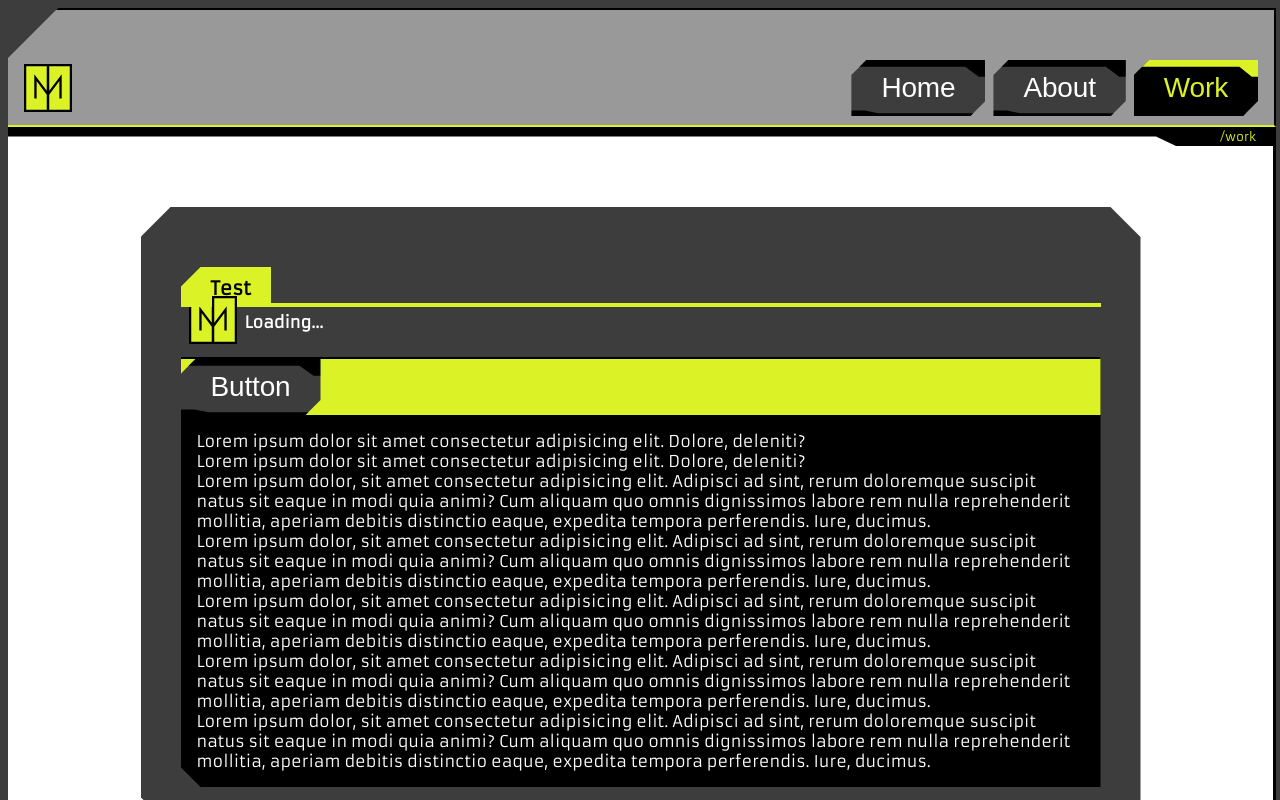
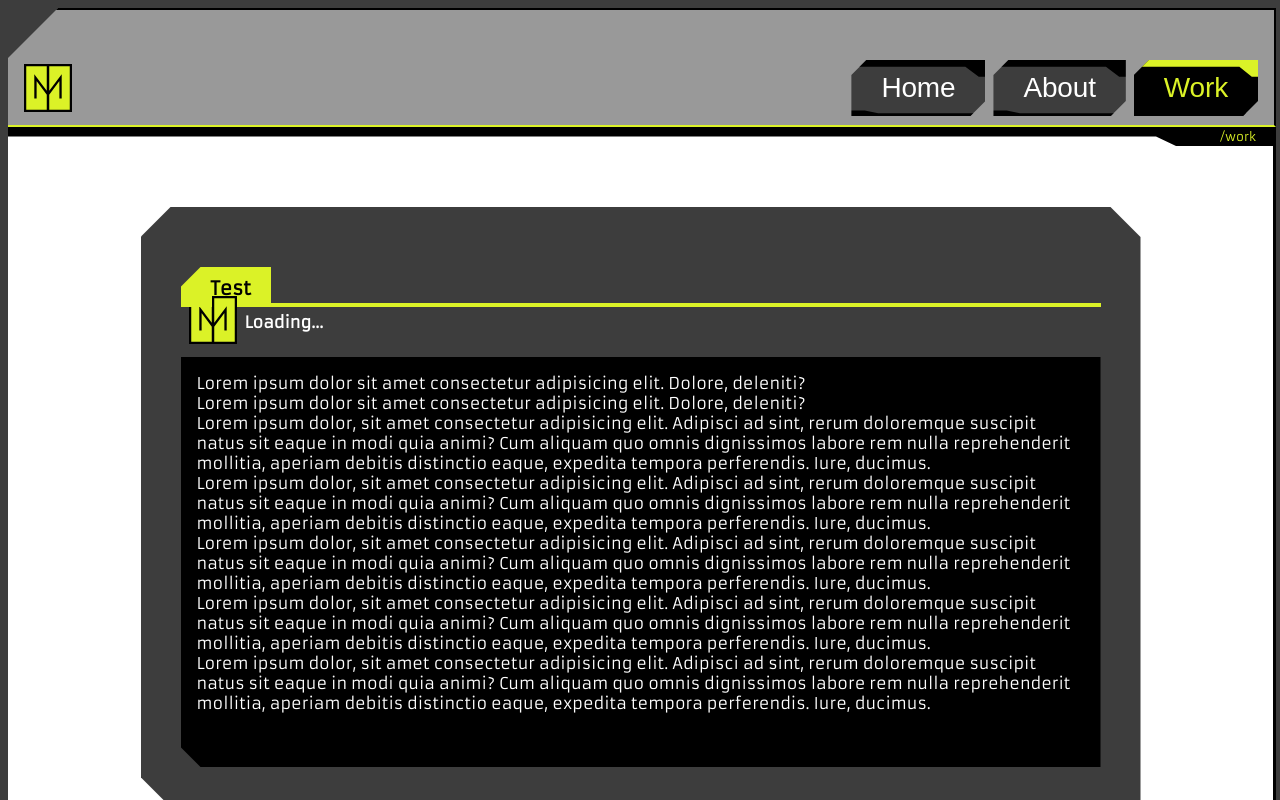
Before and after one commit to ChrisJackem/port_app, a Next.js app: page /work in a window 1280 px wide. Shown: the top 800 px of the page. Built offline with nearby package versions, Linux system fonts and the light colour scheme; a web font is replaced by a local one.

Commit message:
p/n button padding possible fix 4

```diff
--- a/src/components/work_container/work_container.tsx
+++ b/src/components/work_container/work_container.tsx
@@ -32,7 +32,7 @@ const WorkContainer = ({ title, conf, children }: {
   const [loadingStatus, setLoadingStatus] = useState('init');
   const container_ref = useRef(null);
   const [images, setImages] = useState<string[] | null>(null)
-  const isInView = useInView(container_ref, {amount: .75});
+  const isInView = useInView(container_ref);
 
   // Batch lazy load the images when isInView
   useEffect(()=>{
@@ -52,8 +52,8 @@ const WorkContainer = ({ title, conf, children }: {
       // Set states
       ).then((urls) => {
         console.log(JSON.stringify(urls, null, 2))
-        setImages(urls as string[]);
-        setLoadingStatus('loaded');
+        //setImages(urls as string[]);
+        //setLoadingStatus('loaded');
       }).catch((E) => {
         console.error(`Image load failed:\n ${E}`);
       });
@@ -84,7 +84,7 @@ const WorkContainer = ({ title, conf, children }: {
           key={`inner-${title}-a`}
           variants={variantSlideIn}
       >
-        { images && false ?
+        { images !== null ?
         <SlideShow
             title={title}
             inView={isInView}
```
Also changed, not shown: src/components/scroller/scroller.module.css (+1 -10 lines).
